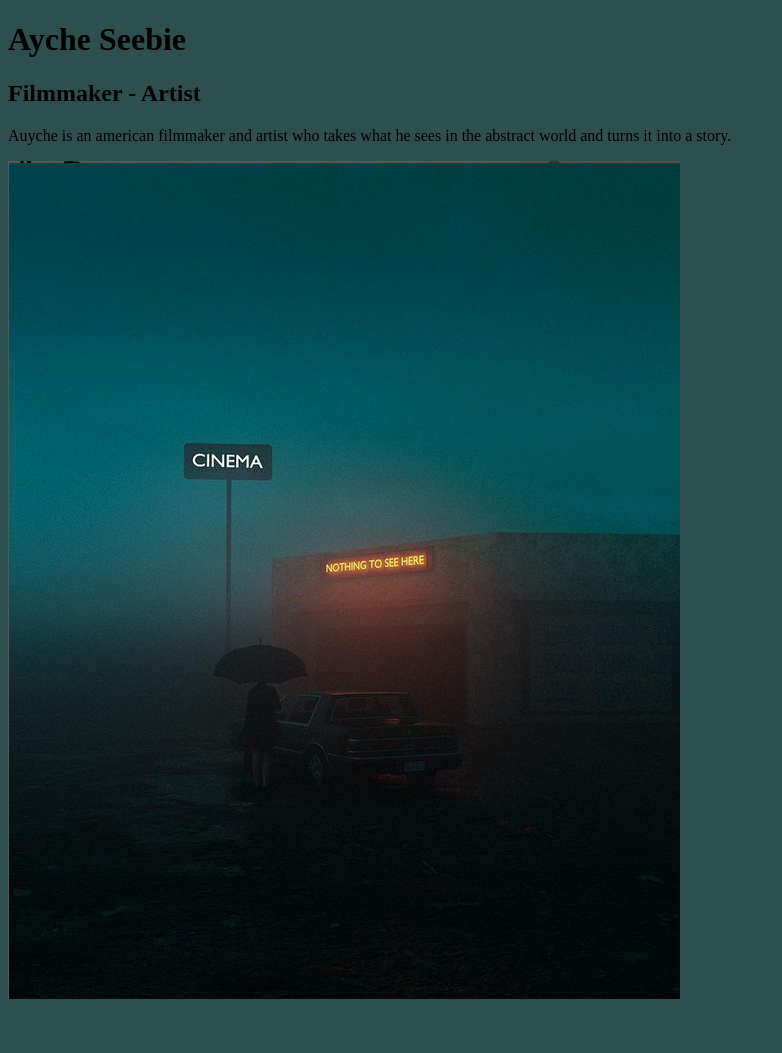
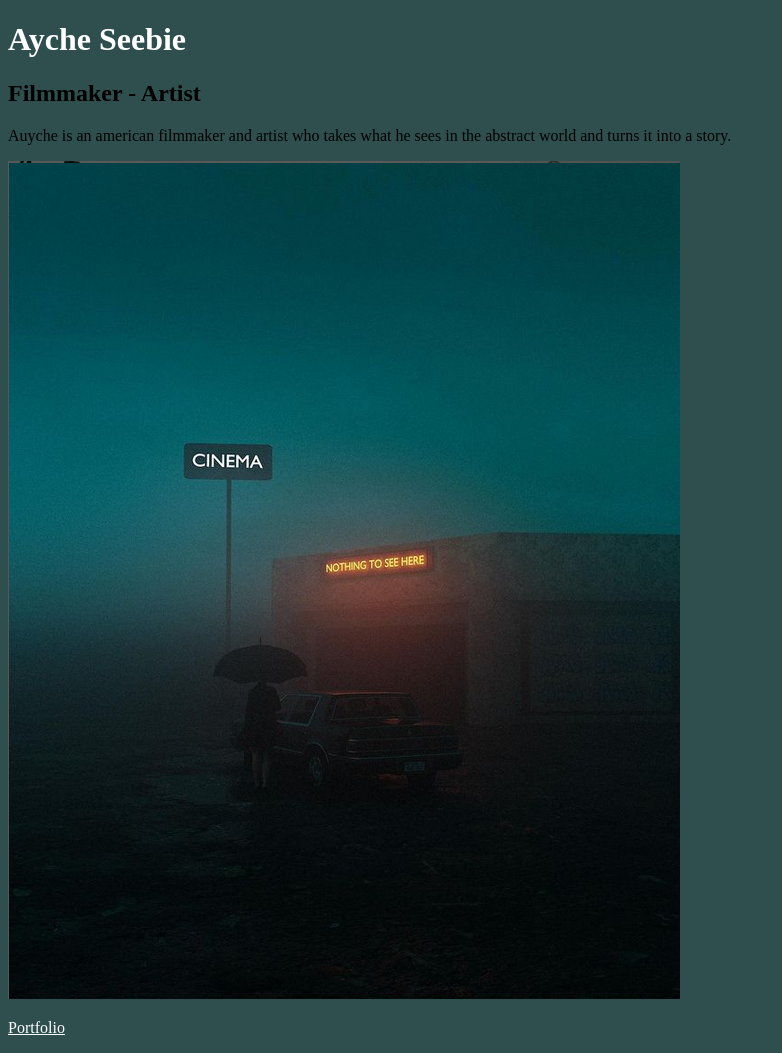
Before and after one commit to HarrisonCBerger/open, a plain HTML site: page index.html in a window 1280 px wide. Shown: the whole page, without its empty margins (0-782 px from the left). Before the commit the page ends 1011 px from the top, so only its background shows below. Drawn offline with Linux system fonts and the light colour scheme.

Commit message:
added css and created a second page

```diff
--- a/css/open.css
+++ b/css/open.css
@@ -1,3 +1,16 @@
 body{
 	background-color: darkslategrey;
 }
+
+h1{
+	color: white;
+}
+
+footer a{
+	color: white;
+}
+
+footer a:hover{
+	opacity: .5;
+	background: transparent;
+}
--- a/index.html
+++ b/index.html
@@ -10,4 +10,7 @@
 	<img src="img/cinema.jpeg">
 	<link rel="stylesheet" type="text/css" href="css/open.css">
 </body>
+<footer>
+	<p><a href="open-two.html">Portfolio</a></p>
+</footer>
 </html>
```
Also changed, not shown: open-two.html (added, +9 -0 lines).
